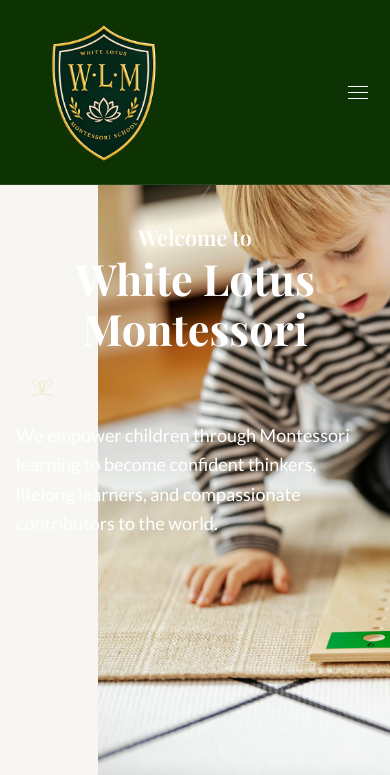
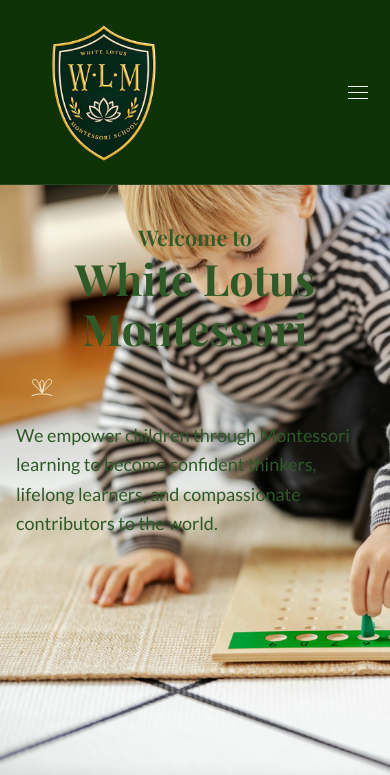
Before and after one commit to shahriyarkhan6/whitelotusmontessori, a Next.js app: page / in a window 390 px wide. Shown: the top 775 px of the page. Built offline with nearby package versions, Linux system fonts and the light colour scheme; a web font is replaced by a local one.

Commit message:
chagnges

```diff
--- a/app/page.tsx
+++ b/app/page.tsx
@@ -165,7 +165,7 @@
       {/* ── Hero — Full Screen ── */}
       <section className="relative min-h-[70vh] overflow-hidden">
         {/* Image — right 75% on mobile, right 70% on desktop */}
-        <div className="absolute right-0 top-0 h-full w-[75%] lg:w-[70%]">
+        <div className="absolute right-0 top-0 h-full w-full lg:w-[70%]">
           <Image
             src="/wlm_boy.jpg"
             alt="White Lotus Montessori"
@@ -183,7 +183,7 @@
         />
         <div className="relative z-20 max-w-7xl mx-auto px-4 sm:px-6 lg:px-8 pt-10 lg:pt-14 pb-20">
           <div className="max-w-2xl">
-            <h1 className="font-heading text-white lg:text-sage-green font-bold leading-[1.15] mb-6 text-center lg:text-left">
+            <h1 className="font-heading text-[#2d5a27] lg:text-sage-green font-bold leading-[1.15] mb-6 text-center lg:text-left">
               <span className="block text-[1.35rem] sm:text-2xl font-semibold mb-1">Welcome to</span>
               <span className="block text-[2.7rem] sm:text-[3.6rem] xl:text-[4.2rem]">White Lotus Montessori</span>
             </h1>
@@ -193,7 +193,7 @@
               <LotusDivider />
             </div>
 
-            <p className="font-sans text-white lg:text-[#2d5a27] text-lg leading-relaxed max-w-[480px]">
+            <p className="font-sans text-[#2d5a27] text-lg leading-relaxed max-w-[480px]">
               We empower children through Montessori learning to become confident thinkers, lifelong learners, and compassionate contributors to the world.
             </p>
           </div>
```
